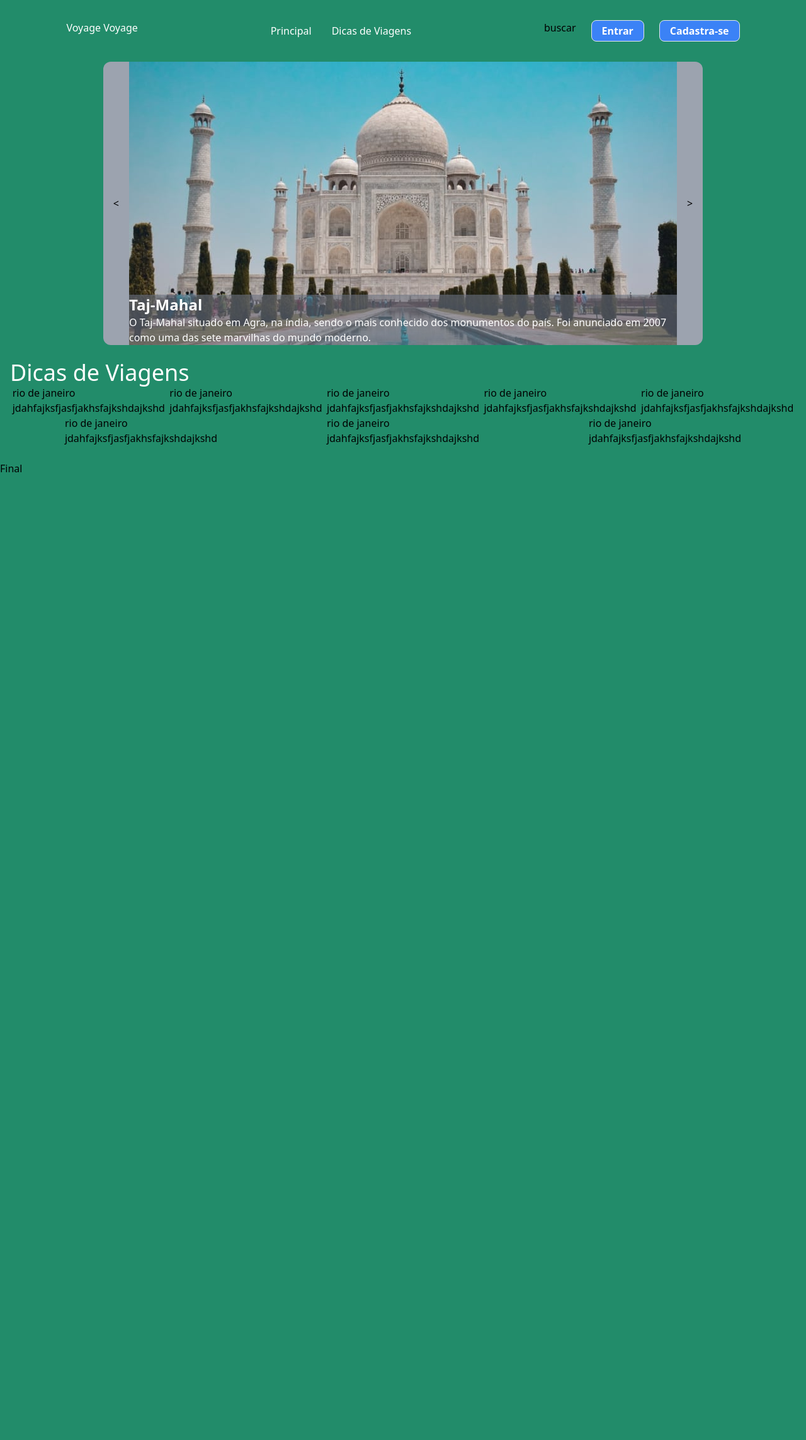
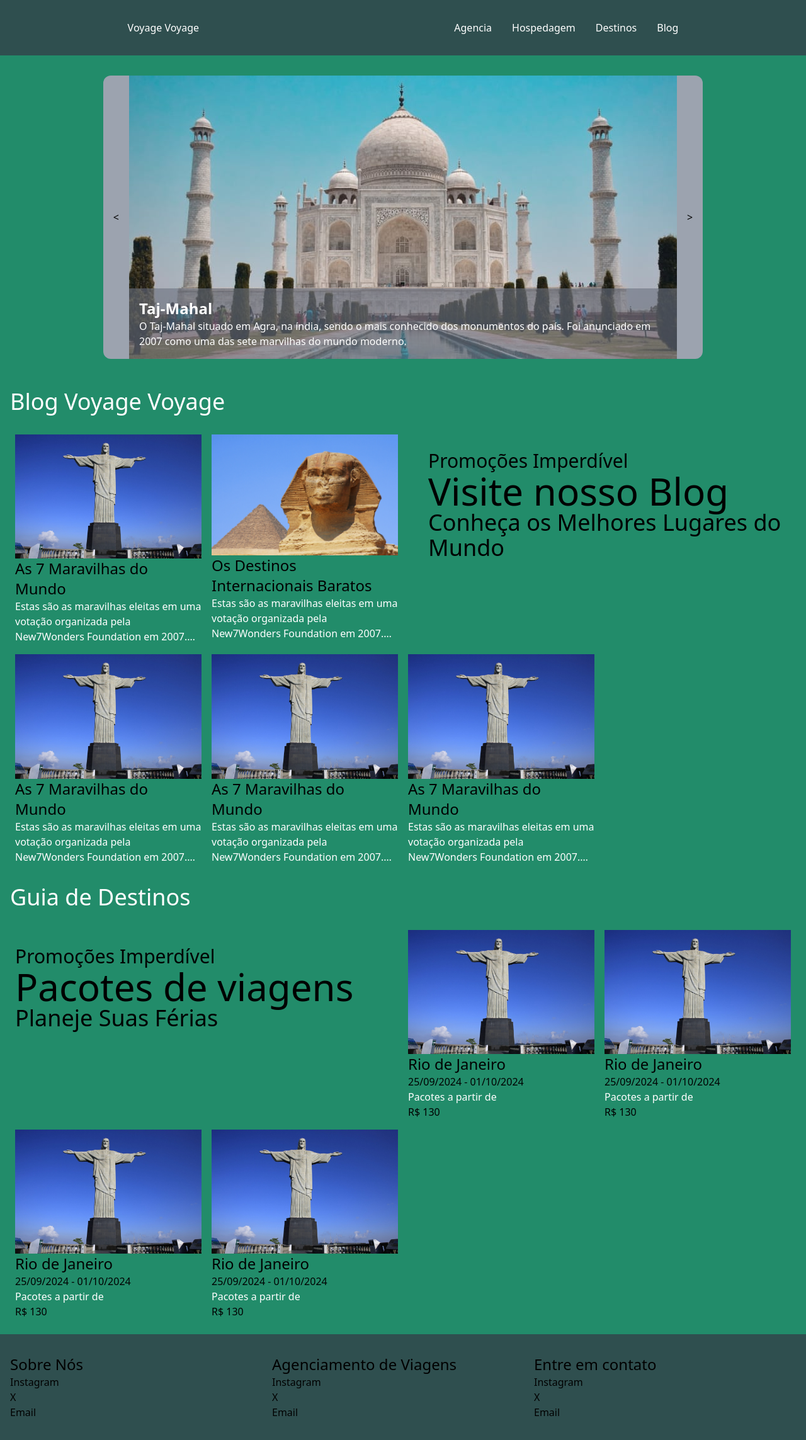
Before and after one commit to jhonathanLobato/voyage-voyage, a Django app: page / in a window 1280 px wide. Shown: the whole page at 63% size. Before the commit the page ends 750 px from the top, so only its background shows below. Run offline with Django 5.2, Linux system fonts and the light colour scheme.

Commit message:
Terminando a index

```diff
--- a/setup/static/styles/output.css
+++ b/setup/static/styles/output.css
@@ -566,28 +566,52 @@ video {
   position: relative;
 }
 
-.top-8 {
-  top: 2rem;
-}
-
-.-top-72 {
-  top: -18rem;
-}
-
-.top-80 {
-  top: 20rem;
-}
-
 .bottom-0 {
   bottom: 0px;
 }
 
-.bottom-2 {
-  bottom: 0.5rem;
+.col-span-1 {
+  grid-column: span 1 / span 1;
 }
 
-.top-2 {
-  top: 0.5rem;
+.col-span-2 {
+  grid-column: span 2 / span 2;
+}
+
+.col-span-3 {
+  grid-column: span 3 / span 3;
+}
+
+.col-start-1 {
+  grid-column-start: 1;
+}
+
+.col-start-2 {
+  grid-column-start: 2;
+}
+
+.col-start-3 {
+  grid-column-start: 3;
+}
+
+.col-start-4 {
+  grid-column-start: 4;
+}
+
+.col-end-2 {
+  grid-column-end: 2;
+}
+
+.col-end-3 {
+  grid-column-end: 3;
+}
+
+.col-end-4 {
+  grid-column-end: 4;
+}
+
+.col-end-5 {
+  grid-column-end: 5;
 }
 
 .mx-4 {
@@ -595,19 +619,23 @@ video {
   margin-right: 1rem;
 }
 
+.mx-6 {
+  margin-left: 1.5rem;
+  margin-right: 1.5rem;
+}
+
+.my-6 {
+  margin-top: 1.5rem;
+  margin-bottom: 1.5rem;
+}
+
 .my-8 {
   margin-top: 2rem;
   margin-bottom: 2rem;
 }
 
-.mx-2 {
-  margin-left: 0.5rem;
-  margin-right: 0.5rem;
-}
-
-.my-6 {
-  margin-top: 1.5rem;
-  margin-bottom: 1.5rem;
+.mt-8 {
+  margin-top: 2rem;
 }
 
 .block {
@@ -622,8 +650,20 @@ video {
   display: flex;
 }
 
+.grid {
+  display: grid;
+}
+
 .w-full {
   width: 100%;
+}
+
+.grid-cols-3 {
+  grid-template-columns: repeat(3, minmax(0, 1fr));
+}
+
+.grid-cols-4 {
+  grid-template-columns: repeat(4, minmax(0, 1fr));
 }
 
 .flex-col {
@@ -642,23 +682,12 @@ video {
   justify-content: space-around;
 }
 
+.gap-4 {
+  gap: 1rem;
+}
+
 .gap-8 {
   gap: 2rem;
-}
-
-.gap-6 {
-  gap: 1.5rem;
-}
-
-.divide-y > :not([hidden]) ~ :not([hidden]) {
-  --tw-divide-y-reverse: 0;
-  border-top-width: calc(1px * calc(1 - var(--tw-divide-y-reverse)));
-  border-bottom-width: calc(1px * var(--tw-divide-y-reverse));
-}
-
-.rounded-r-xl {
-  border-top-right-radius: 0.75rem;
-  border-bottom-right-radius: 0.75rem;
 }
 
 .rounded-l-xl {
@@ -666,8 +695,9 @@ video {
   border-bottom-left-radius: 0.75rem;
 }
 
-.border {
-  border-width: 1px;
+.rounded-r-xl {
+  border-top-right-radius: 0.75rem;
+  border-bottom-right-radius: 0.75rem;
 }
 
 .bg-color-primary {
@@ -680,50 +710,52 @@ video {
   background-color: rgb(156 163 175 / var(--tw-bg-opacity));
 }
 
-.bg-gray-300 {
-  --tw-bg-opacity: 1;
-  background-color: rgb(209 213 219 / var(--tw-bg-opacity));
-}
-
 .bg-gray-500 {
   --tw-bg-opacity: 1;
   background-color: rgb(107 114 128 / var(--tw-bg-opacity));
 }
 
-.bg-opacity-50 {
-  --tw-bg-opacity: 0.5;
-}
-
-.bg-opacity-40 {
-  --tw-bg-opacity: 0.4;
+.bg-color-cinza {
+  --tw-bg-opacity: 1;
+  background-color: rgb(47 79 79 / var(--tw-bg-opacity));
 }
 
 .bg-opacity-60 {
   --tw-bg-opacity: 0.6;
 }
 
-.bg-gradient-to-r {
-  background-image: linear-gradient(to right, var(--tw-gradient-stops));
-}
-
-.from-gray-500 {
-  --tw-gradient-from: #6b7280 var(--tw-gradient-from-position);
-  --tw-gradient-to: rgb(107 114 128 / 0) var(--tw-gradient-to-position);
-  --tw-gradient-stops: var(--tw-gradient-from), var(--tw-gradient-to);
-}
-
-.to-transparent {
-  --tw-gradient-to: transparent var(--tw-gradient-to-position);
-}
-
-.py-2 {
-  padding-top: 0.5rem;
-  padding-bottom: 0.5rem;
+.p-4 {
+  padding: 1rem;
 }
 
 .px-4 {
   padding-left: 1rem;
   padding-right: 1rem;
+}
+
+.py-8 {
+  padding-top: 2rem;
+  padding-bottom: 2rem;
+}
+
+.pb-4 {
+  padding-bottom: 1rem;
+}
+
+.pl-6 {
+  padding-left: 1.5rem;
+}
+
+.pl-8 {
+  padding-left: 2rem;
+}
+
+.pt-6 {
+  padding-top: 1.5rem;
+}
+
+.text-left {
+  text-align: left;
 }
 
 .align-bottom {
@@ -735,14 +767,24 @@ video {
   line-height: 2rem;
 }
 
+.text-4xl {
+  font-size: 2.25rem;
+  line-height: 2.5rem;
+}
+
+.text-6xl {
+  font-size: 3.75rem;
+  line-height: 1;
+}
+
+.text-9xl {
+  font-size: 8rem;
+  line-height: 1;
+}
+
 .text-3xl {
   font-size: 1.875rem;
   line-height: 2.25rem;
-}
-
-.text-4xl {
-  font-size: 2.25rem;
-  line-height: 2.5rem;
 }
 
 .font-bold {
@@ -767,3 +809,20 @@ video {
   --tw-text-opacity: 1;
   color: rgb(255 255 255 / var(--tw-text-opacity));
 }
+
+.description {
+  overflow: hidden;
+  text-overflow: ellipsis;
+  display: -webkit-box;
+  -webkit-line-clamp: 3;
+  /* Limite de linhas */
+  -webkit-box-orient: vertical;
+  max-height: 5.9em;
+  /* Ajuste a altura conforme necessário */
+}
+
+.divisor {
+  width: 80%;
+  margin: 0 auto;
+  border: 1px solid #000;
+}
--- a/templates/voyage/index.html
+++ b/templates/voyage/index.html
@@ -3,12 +3,12 @@
 
 {% block content %}
     <!-- A IDEIA AQUI É COLOCAR UM CARROSSEL COM IMAGENS DAS 7 MARAVILHAS -->
-    <section class="flex justify-center">
+    <section class="flex justify-center pb-4 mt-8">
         <!--COLOCAR UMA SETA PARA A ESQUERDA-->
         <button class="px-4 bg-gray-400 rounded-l-xl"><</button>
         <div class="inline-block relative">
             <img src="{% static 'imgs/7maravilhasdomundomoderno-capa.jpg' %}" alt="">
-            <div class="bg-gray-500 bottom-0 bg-opacity-60 absolute align-bottom">
+            <div class="bg-gray-500 bottom-0 bg-opacity-60 absolute align-bottom p-4">
                 <h3 class="text-white text-2xl font-bold">Taj-Mahal</h3>
                 <p class="text-white">O Taj-Mahal situado em Agra, na índia, sendo o mais conhecido dos monumentos do país. Foi anunciado em 2007 como uma das sete marvilhas do mundo moderno.</p>
             </div>
@@ -16,42 +16,139 @@
         <!--COLOCAR UMA SETA PARA A DIREITA-->
         <button class="px-4 bg-gray-400 rounded-r-xl">></button>
     </section>
-    <!--AQUI VAI VIM ALGUNS DESTINOS E CATEGORIAS-->
-    <section class="mx-4 my-6">
-        <h1 class="text-white text-4xl">Dicas de Viagens</h1>
-        <section class="flex flex-wrap justify-around">
+
+    <!--AQUI VAI VIM O BOG-->
+    <!--SE O TITULO FOR MUITO GRANDE ELE VAI QUEBRAR LINHA E VAI DESALINHAR OS OUTROS CARDS-->
+    <h1 class="text-white text-4xl mx-4 my-8">Blog Voyage Voyage</h1>
+    <section class="grid grid-cols-4 gap-4 mx-6 my-6">
+        <div class="flex flex-col flex-wrap">
             <div>
-                <h1>rio de janeiro</h1>
-                <p>jdahfajksfjasfjakhsfajkshdajkshd</p>
+                <img src="{% static 'imgs/cristo-redentor.jpg' %}" alt="Cristo Redentor">
             </div>
             <div>
-                <h1>rio de janeiro</h1>
-                <p>jdahfajksfjasfjakhsfajkshdajkshd</p>
+                <h1 class="text-2xl">As 7 Maravilhas do Mundo</h1>
             </div>
             <div>
-                <h1>rio de janeiro</h1>
-                <p>jdahfajksfjasfjakhsfajkshdajkshd</p>
+                <p class="description text-white">Estas são as maravilhas eleitas em uma votação organizada pela New7Wonders Foundation em 2007. São obras arquitetônicas impressionantes construídas em diferentes períodos históricos.
+                </p>
+            </div>
+        </div>
+        <div class="flex flex-col flex-wrap">
+            <div>
+                <img src="{% static 'imgs/esfinge-de-gize.jpg' %}" alt="Esfinge de Gize">
             </div>
             <div>
-                <h1>rio de janeiro</h1>
-                <p>jdahfajksfjasfjakhsfajkshdajkshd</p>
+                <h1 class="text-2xl">Os Destinos Internacionais Baratos</h1>
             </div>
             <div>
-                <h1>rio de janeiro</h1>
-                <p>jdahfajksfjasfjakhsfajkshdajkshd</p>
+                <p class="description text-white">Estas são as maravilhas eleitas em uma votação organizada pela New7Wonders Foundation em 2007. São obras arquitetônicas impressionantes construídas em diferentes períodos históricos.
+                </p>
+            </div>
+        </div>
+        <!--AQUI ESTÁ O TEXTO LATERAL DIREITO-->
+        <div class="col-start-3 col-end-5 pl-8 pt-6">
+            <p class="text-3xl">Promoções Imperdível</p>
+            <h1 class="text-6xl">Visite nosso Blog</h1>
+            <h2 class="text-4xl">Conheça os Melhores Lugares do Mundo</h2>
+        </div>
+        <div class="flex flex-col flex-wrap">
+            <div>
+                <img src="{% static 'imgs/cristo-redentor.jpg' %}" alt="Cristo Redentor">
             </div>
             <div>
-                <h1>rio de janeiro</h1>
-                <p>jdahfajksfjasfjakhsfajkshdajkshd</p>
+                <h1 class="text-2xl">As 7 Maravilhas do Mundo</h1>
             </div>
             <div>
-                <h1>rio de janeiro</h1>
-                <p>jdahfajksfjasfjakhsfajkshdajkshd</p>
+                <p class="description text-white">Estas são as maravilhas eleitas em uma votação organizada pela New7Wonders Foundation em 2007. São obras arquitetônicas impressionantes construídas em diferentes períodos históricos.
+                </p>
+            </div>
+        </div>
+        <div class="flex flex-col flex-wrap">
+            <div>
+                <img src="{% static 'imgs/cristo-redentor.jpg' %}" alt="Cristo Redentor">
             </div>
             <div>
-                <h1>rio de janeiro</h1>
-                <p>jdahfajksfjasfjakhsfajkshdajkshd</p>
+                <h1 class="text-2xl">As 7 Maravilhas do Mundo</h1>
             </div>
-        </section>
+            <div>
+                <p class="description text-white">Estas são as maravilhas eleitas em uma votação organizada pela New7Wonders Foundation em 2007. São obras arquitetônicas impressionantes construídas em diferentes períodos históricos.
+                </p>
+            </div>
+        </div>
+        <div class="flex flex-col flex-wrap">
+            <div>
+                <img src="{% static 'imgs/cristo-redentor.jpg' %}" alt="Cristo Redentor">
+            </div>
+            <div>
+                <h1 class="text-2xl">As 7 Maravilhas do Mundo</h1>
+            </div>
+            <div>
+                <p class="description text-white">Estas são as maravilhas eleitas em uma votação organizada pela New7Wonders Foundation em 2007. São obras arquitetônicas impressionantes construídas em diferentes períodos históricos.
+                </p>
+            </div>
+        </div>
+    </section>
+
+    <!--AQUI VAI VIM ALGUNS DESTINOS E CATEGORIAS-->
+    <h1 class="text-white text-4xl mx-4 my-8">Guia de Destinos</h1>
+    <section class="grid grid-cols-4 gap-4 mx-6 my-6">
+        <div class="col-start-1 col-end-3 pt-6">
+            <p class="text-3xl">Promoções Imperdível</p>
+            <h1 class="text-6xl">Pacotes de viagens</h1>
+            <h2 class="text-4xl">Planeje Suas Férias</h2>
+        </div>
+
+        <div class="flex flex-col flex-wrap">
+            <div>
+                <img src="{% static 'imgs/cristo-redentor.jpg' %}" alt="Cristo Redentor">
+            </div>
+            <div>
+                <h1 class="text-2xl">Rio de Janeiro</h1>
+                <p>25/09/2024 - 01/10/2024</p>
+            </div>
+            <div>
+                <p class="text-white">Pacotes a partir de</p>
+                <p>R$ 130</p>
+            </div>
+        </div>
+        <div class="flex flex-col flex-wrap">
+            <div>
+                <img src="{% static 'imgs/cristo-redentor.jpg' %}" alt="Cristo Redentor">
+            </div>
+            <div>
+                <h1 class="text-2xl">Rio de Janeiro</h1>
+                <p>25/09/2024 - 01/10/2024</p>
+            </div>
+            <div>
+                <p class="text-white">Pacotes a partir de</p>
+                <p>R$ 130</p>
+            </div>
+        </div>
+        <div class="flex flex-col flex-wrap">
+            <div>
+                <img src="{% static 'imgs/cristo-redentor.jpg' %}" alt="Cristo Redentor">
+            </div>
+            <div>
+                <h1 class="text-2xl">Rio de Janeiro</h1>
+                <p>25/09/2024 - 01/10/2024</p>
+            </div>
+            <div>
+                <p class="text-white">Pacotes a partir de</p>
+                <p>R$ 130</p>
+            </div>
+        </div>
+        <div class="flex flex-col flex-wrap">
+            <div>
+                <img src="{% static 'imgs/cristo-redentor.jpg' %}" alt="Cristo Redentor">
+            </div>
+            <div>
+                <h1 class="text-2xl">Rio de Janeiro</h1>
+                <p>25/09/2024 - 01/10/2024</p>
+            </div>
+            <div>
+                <p class="text-white">Pacotes a partir de</p>
+                <p>R$ 130</p>
+            </div>
+        </div>
     </section>
 {% endblock %}
--- a/templates/voyage/partials/_footer.html
+++ b/templates/voyage/partials/_footer.html
@@ -1,3 +1,20 @@
-<footer>
-    <h1>Final</h1>
+<footer class="bg-color-cinza grid grid-cols-3 py-8 px-4">
+    <section class="col-start-1 col-end-2">
+        <h1 class="text-2xl">Sobre Nós</h1>
+        <p>Instagram</p>
+        <p>X</p>
+        <p>Email</p>
+    </section>
+    <section class="col-start-2 col-end-3">
+        <h1 class="text-2xl">Agenciamento de Viagens</h1>
+        <p>Instagram</p>
+        <p>X</p>
+        <p>Email</p>
+    </section>
+    <section class="col-start-3 col-end-4">
+        <h1 class="text-2xl">Entre em contato</h1>
+        <p>Instagram</p>
+        <p>X</p>
+        <p>Email</p>
+    </section>
 </footer>
--- a/templates/voyage/partials/_navbar.html
+++ b/templates/voyage/partials/_navbar.html
@@ -1,16 +1,14 @@
 {% load static %}
 
-<header class="flex w-full my-8 justify-around">
+<header class="flex w-full py-8 justify-around bg-color-cinza">
     <div>
         <h3 class="text-white">Voyage Voyage</h3>
     </div>
     <section class="flex justify-around gap-8">
-        <button class="text-white">Principal</button>
-        <button class="text-white">Dicas de Viagens</button>
-    </section>
-    <section class="flex justify-around gap-6">
-        buscar
-        <button class="btn-classic">Entrar</button>
-        <button class="btn-classic">Cadastra-se</button>
+        <!--MUDAR URGENTIMENTE ESSAS TAGS DE BUTTON PARA OUTRA COISA-->
+        <a href="#" class="text-white">Agencia</a>
+        <a href="#" class="text-white">Hospedagem</a>
+        <a href="#" class="text-white">Destinos</a>
+        <a href="#" class="text-white">Blog</a>
     </section>
 </header>
```
Also changed, not shown: setup/static/styles/main.css (+15 -0 lines), setup/static/imgs/cristo-redentor.jpg (added), setup/static/imgs/esfinge-de-gize.jpg (added), 1 other file.
